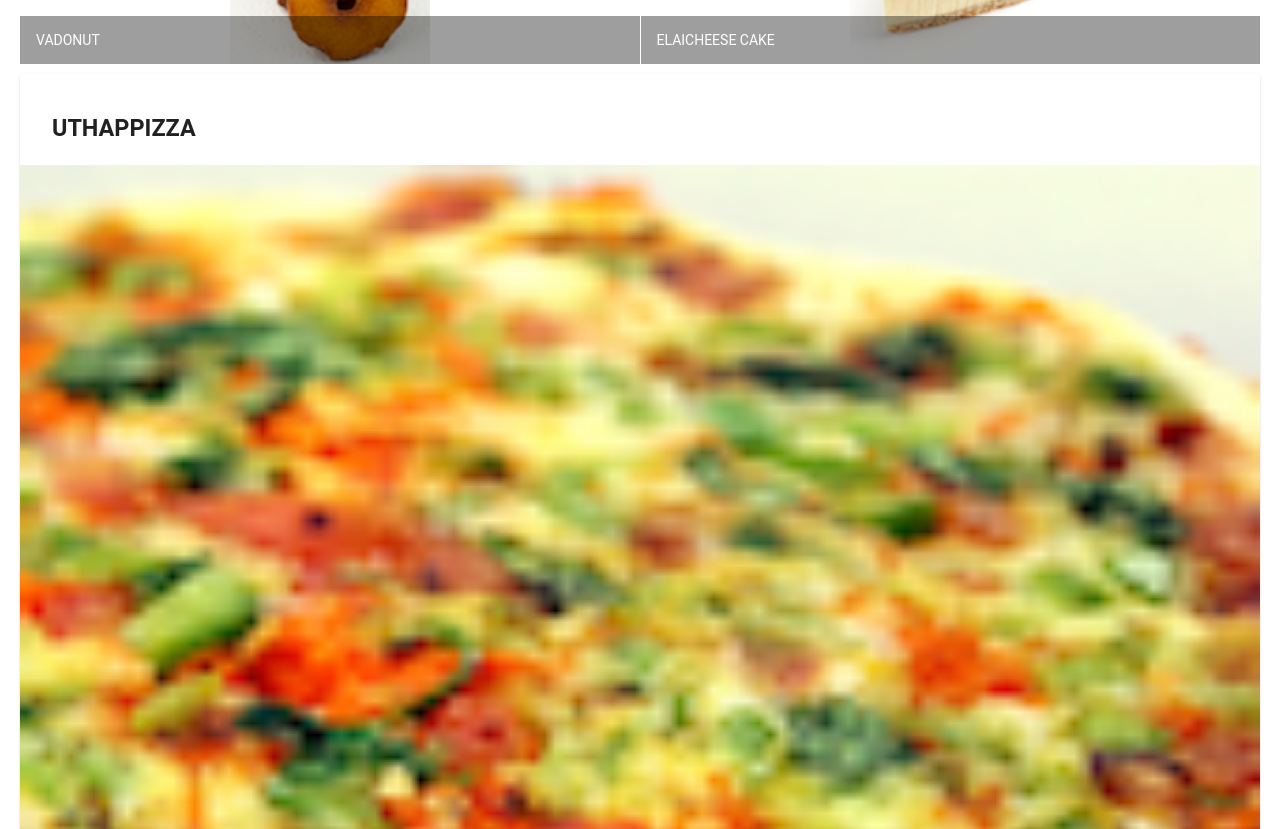
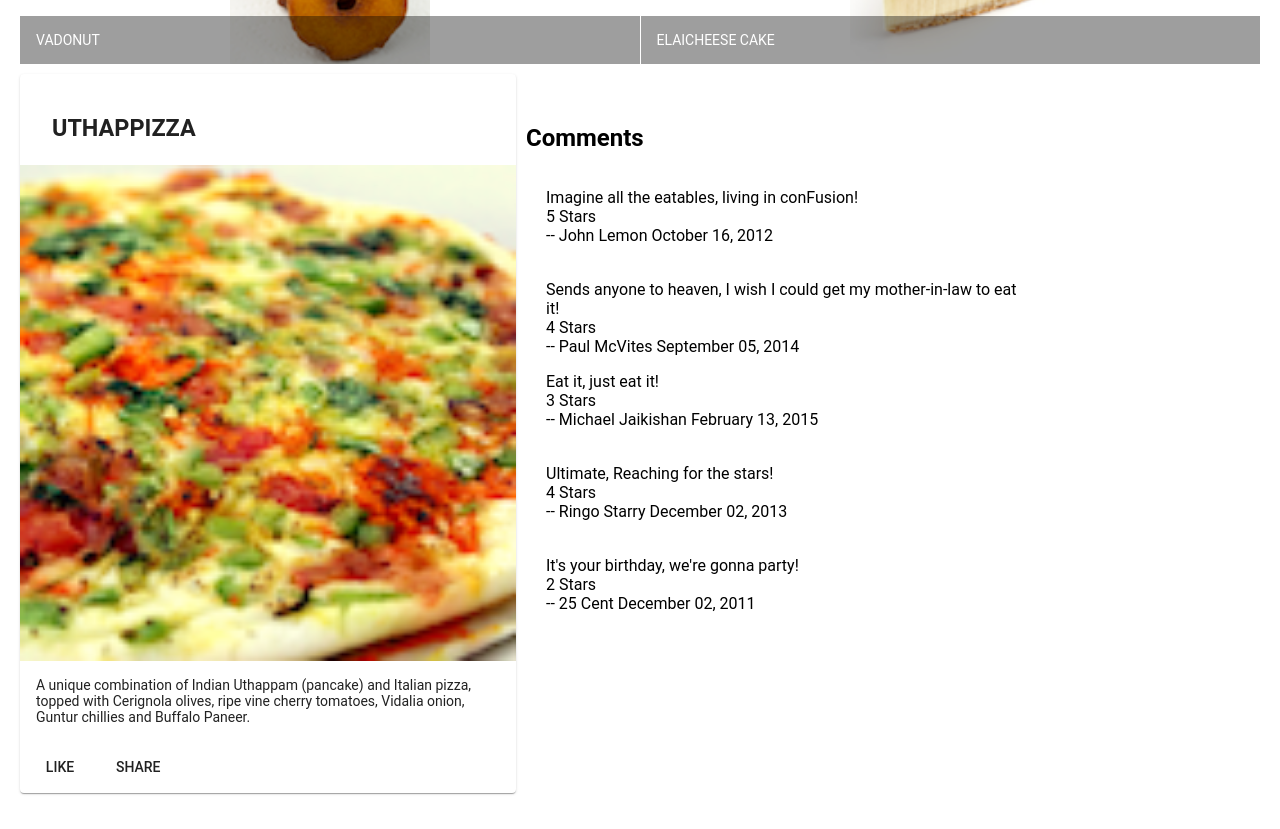
Before and after one commit to George-cherian-dev/Angular-test, an Angular app: page / in a window 1280 px wide. Shown: the part 500-1329 px from the top of the page. Built offline with nearby package versions, Linux system fonts and the light colour scheme.

Commit message:
Assignment 1

```diff
--- a/src/app/app.module.ts
+++ b/src/app/app.module.ts
@@ -14,11 +14,13 @@ import {MatButtonModule} from '@angular/material/button';
 
 import 'hammerjs';
 import { MenuComponent } from './menu/menu.component';
+import { DishItemComponent } from './menu/dish-item/dish-item.component';
 
 @NgModule({
   declarations: [
     AppComponent,
-    MenuComponent
+    MenuComponent,
+    DishItemComponent
   ],
   imports: [
     BrowserModule,
--- /dev/null
+++ b/src/app/menu/dish-item/dish-item.component.html
@@ -0,0 +1,56 @@
+<div class="container"
+    fxLayout="row"
+    fxLayout.sm="column"
+    fxLayout.xs="column"
+    fxLayoutAlign.gt-md="none start"
+    fxLayoutGap="10px"
+    fxLayoutGap.xs="0">
+
+  <div fxFlex="40">
+    <mat-card>
+        <mat-card-header>
+            <mat-card-title>
+                <h3> {{selectedDish.name | uppercase}}</h3>
+            </mat-card-title>
+        </mat-card-header>
+        <img mat-card-image src="{{selectedDish.image}}" alt= "{{selectedDish.name}}">
+        <mat-card-content>
+                <p matLine>
+                    {{ selectedDish.description}}
+                </p>
+        </mat-card-content>
+        <mat-card-actions>
+            <button mat-button>LIKE </button>
+            <button mat-button>SHARE </button>
+        </mat-card-actions>
+    </mat-card>
+  </div>
+
+  <div fxFlex="40"
+  fxLayout="column"
+  fxLayoutAlign="none start"
+  fxLayoutGap="50px"
+  >
+
+    <h2  style="top:30px; position:relative;"> Comments</h2>
+    <div
+    fxLayout="column"
+    fxLayoutAlign="none start"
+    fxLayoutGap="10px"
+    style="padding-left:20px;"
+    >
+
+        <div *ngFor ="let commentRow of selectedDish.comments" >
+
+            <p matLine style="height:50px;">
+                {{ commentRow.comment }} <br>
+                {{commentRow.rating}} Stars <br>
+            -- {{commentRow.author}} {{commentRow.date | date:'MMMM dd, yyyy'}} <br>
+
+            </p>
+        </div>
+    </div>
+
+  </div>
+
+</div>
--- /dev/null
+++ b/src/app/menu/dish-item/dish-item.component.ts
@@ -0,0 +1,62 @@
+import { Component, OnInit } from '@angular/core';
+import { Dish } from '../../shared/dish';
+const DISH = {
+  id: '0',
+  name: 'Uthappizza',
+  image: '/assets/images/uthappizza.png',
+  category: 'mains',
+  featured: true,
+  label: 'Hot',
+  price: '4.99',
+  // tslint:disable-next-line:max-line-length
+  description: 'A unique combination of Indian Uthappam (pancake) and Italian pizza, topped with Cerignola olives, ripe vine cherry tomatoes, Vidalia onion, Guntur chillies and Buffalo Paneer.',
+  comments: [
+       {
+           rating: 5,
+           comment: 'Imagine all the eatables, living in conFusion!',
+           author: 'John Lemon',
+           date: '2012-10-16T17:57:28.556094Z'
+       },
+       {
+           rating: 4,
+           comment: 'Sends anyone to heaven, I wish I could get my mother-in-law to eat it!',
+           author: 'Paul McVites',
+           date: '2014-09-05T17:57:28.556094Z'
+       },
+       {
+           rating: 3,
+           comment: 'Eat it, just eat it!',
+           author: 'Michael Jaikishan',
+           date: '2015-02-13T17:57:28.556094Z'
+       },
+       {
+           rating: 4,
+           comment: 'Ultimate, Reaching for the stars!',
+           author: 'Ringo Starry',
+           date: '2013-12-02T17:57:28.556094Z'
+       },
+       {
+           rating: 2,
+           comment: 'It\'s your birthday, we\'re gonna party!',
+           author: '25 Cent',
+           date: '2011-12-02T17:57:28.556094Z'
+       }
+   ]
+};
+
+@Component({
+  selector: 'app-dish-item',
+  templateUrl: './dish-item.component.html',
+  styleUrls: ['./dish-item.component.scss']
+})
+export class DishItemComponent implements OnInit {
+
+  selectedDish: Dish = DISH;
+
+  constructor() { }
+
+  ngOnInit(): void {
+    console.log(this.selectedDish.comments)
+  }
+
+}
--- a/src/app/menu/menu.component.html
+++ b/src/app/menu/menu.component.html
@@ -24,22 +24,6 @@
     </div>
 
     <div fxFlex *ngIf = "selectedDish">
-        <mat-card>
-            <mat-card-header>
-                <mat-card-title>
-                    <h3> {{selectedDish.name | uppercase}}</h3>
-                </mat-card-title>
-            </mat-card-header>
-            <img mat-card-image src="{{selectedDish.image}}" alt= "{{selectedDish.name}}">
-            <mat-card-content>
-                    <p matLine>
-                        {{ selectedDish.description}}
-                    </p>
-            </mat-card-content>
-            <mat-card-actions>
-                <button mat-button>LIKE </button>
-                <button mat-button>SHARE </button>
-            </mat-card-actions>
-        </mat-card>
+       <app-dish-item></app-dish-item>
     </div>
 </div>
--- a/src/app/menu/menu.component.ts
+++ b/src/app/menu/menu.component.ts
@@ -11,7 +11,8 @@ const DISHES: Dish [] = [
     featured: true,
     label: 'Hot',
     price: '4.99',
-    description: 'A unique combination of Indian Uthappam (pancake) and Italian pizza, topped with Cerignola olives, ripe vine cherry tomatoes, Vidalia onion, Guntur chillies and Buffalo Paneer.'
+    description: 'A unique combination of Indian Uthappam (pancake) and Italian pizza, topped with Cerignola olives, ripe vine cherry tomatoes, Vidalia onion, Guntur chillies and Buffalo Paneer.',
+    comments:[]
   },
   {
     id: '1',
@@ -21,7 +22,8 @@ const DISHES: Dish [] = [
     featured: false,
     label: '',
     price: '1.99',
-    description: 'Deep fried Zucchini coated with mildly spiced Chickpea flour batter accompanied with a sweet-tangy tamarind sauce'
+    description: 'Deep fried Zucchini coated with mildly spiced Chickpea flour batter accompanied with a sweet-tangy tamarind sauce',
+    comments:[]
   },
   {
     id: '2',
@@ -31,7 +33,8 @@ const DISHES: Dish [] = [
     featured: false,
     label: 'New',
     price: '1.99',
-    description: 'A quintessential ConFusion experience, is it a vada or is it a donut?'
+    description: 'A quintessential ConFusion experience, is it a vada or is it a donut?',
+    comments:[]
   },
   {
     id: '3',
@@ -41,7 +44,8 @@ const DISHES: Dish [] = [
     featured: false,
     label: '',
     price: '2.99',
-    description: 'A delectable, semi-sweet New York Style Cheese Cake, with Graham cracker crust and spiced with Indian cardamoms'
+    description: 'A delectable, semi-sweet New York Style Cheese Cake, with Graham cracker crust and spiced with Indian cardamoms',
+    comments:[]
   }
  ];
 
```
Also changed, not shown: src/app/shared/dish.ts (+9 -0 lines), src/app/menu/dish-item/dish-item.component.scss (added), 1 other file (tests, documents, lock files or other folders).
